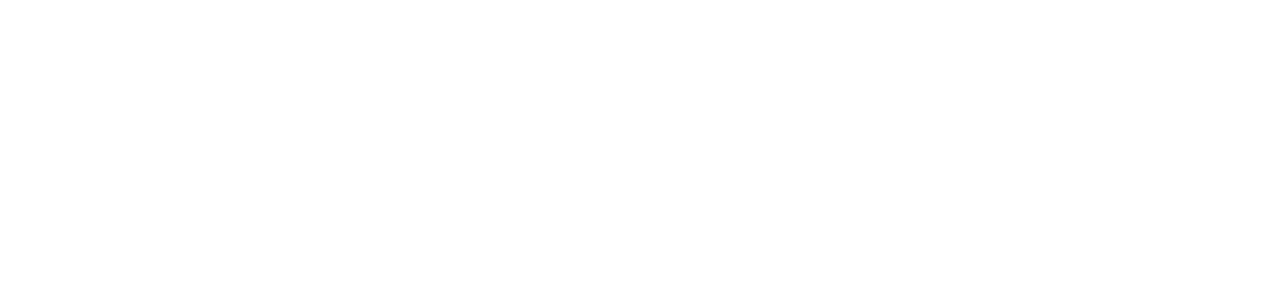
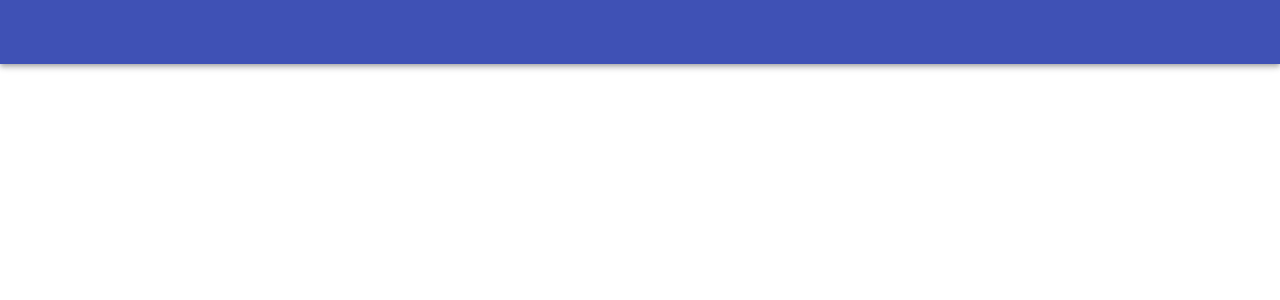
Before and after one commit to zarehba/geolocation-app, a React (Create React App) app: page / in a window 1280 px wide. Shown: the top 300 px of the page. Built offline with nearby package versions, Linux system fonts and the light colour scheme.

Commit message:
add basic layout

```diff
--- a/src/App.js
+++ b/src/App.js
@@ -1,5 +1,37 @@
+import { makeStyles } from '@material-ui/core/styles';
+import Container from '@material-ui/core/Container';
+import SearchLocationPage from 'containers/SearchLocationPage';
+import Header from 'components/Header';
+
+const useStyles = makeStyles((theme) => ({
+  appBarSpacer: theme.mixins.toolbar,
+  content: {
+    flexGrow: 1,
+    height: '100vh',
+    overflow: 'auto',
+  },
+  container: {
+    paddingTop: theme.spacing(4),
+    paddingBottom: theme.spacing(4),
+  },
+}));
+
 function App() {
-  return <div className='App'></div>;
+  const classes = useStyles();
+
+  return (
+    <>
+      <div className='App'>
+        <Header />
+        <main className={classes.content}>
+          <div className={classes.appBarSpacer} />
+          <Container className={classes.container}>
+            <SearchLocationPage />
+          </Container>
+        </main>
+      </div>
+    </>
+  );
 }
 
 export default App;
--- /dev/null
+++ b/src/components/Header.js
@@ -0,0 +1,13 @@
+import AppBar from '@material-ui/core/AppBar';
+import Toolbar from '@material-ui/core/Toolbar';
+
+const Header = () => {
+  return (
+    <AppBar position='absolute'>
+      <Toolbar>
+      </Toolbar>
+    </AppBar>
+  );
+};
+
+export default Header;
--- /dev/null
+++ b/src/containers/SearchLocationPage.js
@@ -0,0 +1,9 @@
+const SearchLocationPage = () => {
+
+  return (
+    <>
+    </>
+  );
+};
+
+export default SearchLocationPage;
```
